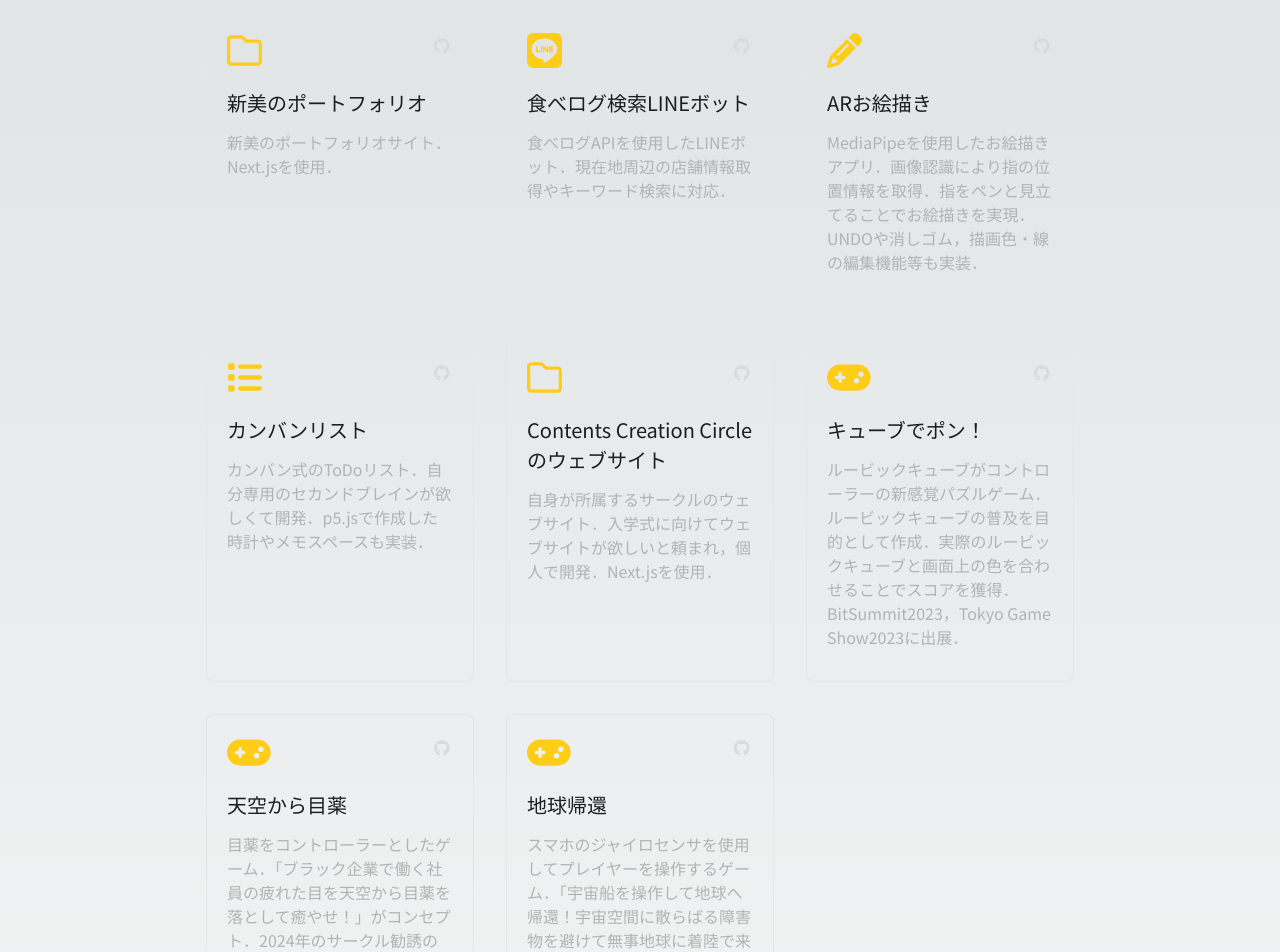
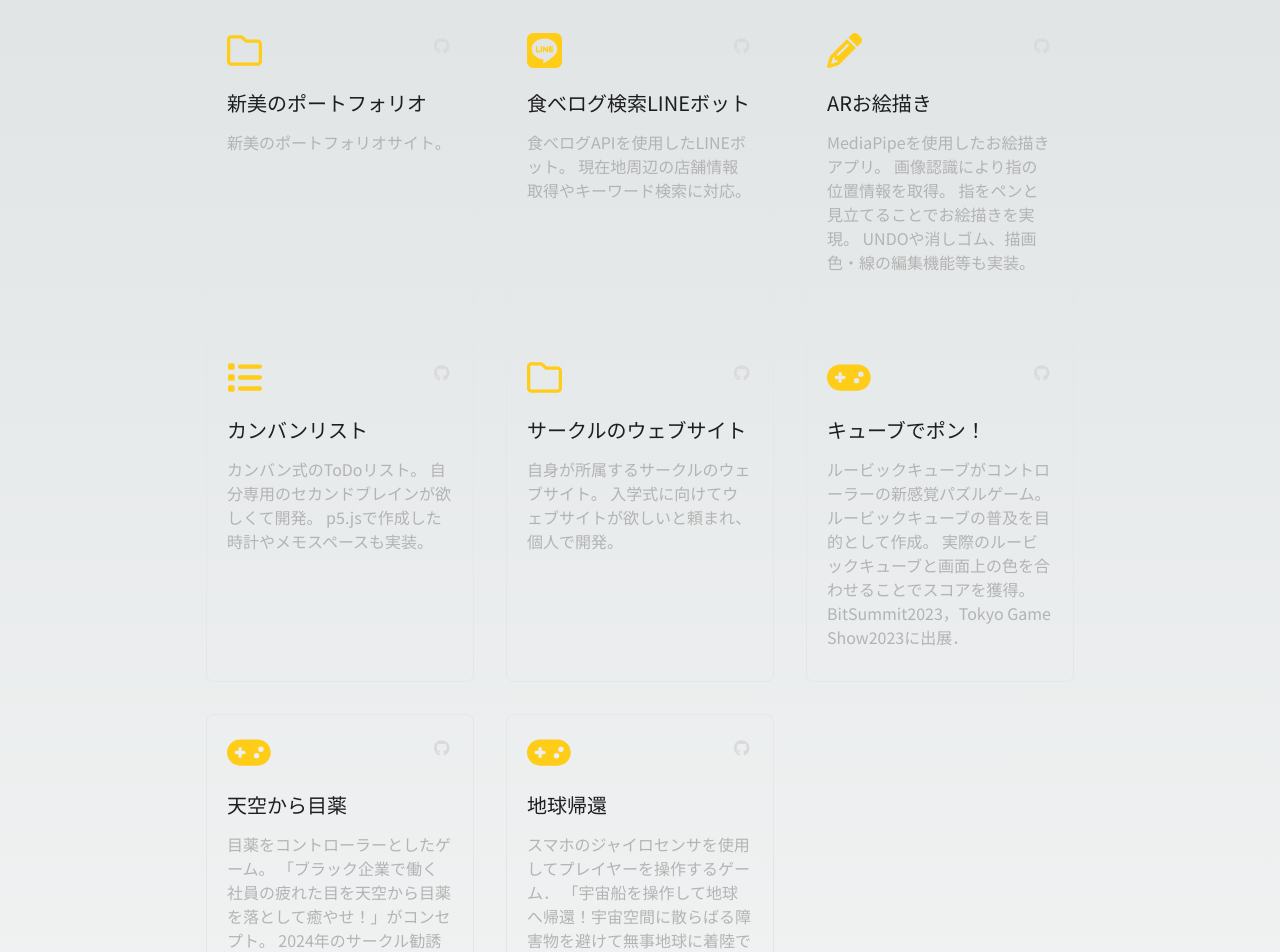
Before and after one commit to Niimijpn/my-portfolio, a Next.js app: page / in a window 1280 px wide. Shown: the part 740-1692 px from the top of the page. Built offline with nearby package versions, Linux system fonts and the light colour scheme.

Commit message:
feat: Update data

```diff
--- a/app/data.tsx
+++ b/app/data.tsx
@@ -1,6 +1,9 @@
-import { faTwitter, faGithub, faHtml5, faCss3Alt, faJsSquare, faPython, faReact, faUnity, faFigma, faWebAwesome, faLine } from '@fortawesome/free-brands-svg-icons';
+import { faTwitter, faGithub, faHtml5, faCss3Alt, faJsSquare, faPython, faReact, faUnity, faFigma, faLine } from '@fortawesome/free-brands-svg-icons';
 import { faEnvelope, faFolder } from '@fortawesome/free-regular-svg-icons';
-import { faGamepad, faLinkSlash, faList, faPencil } from '@fortawesome/free-solid-svg-icons';
+import { faGamepad, faList, faPencil } from '@fortawesome/free-solid-svg-icons';
+import { FontAwesomeIcon } from '@fortawesome/react-fontawesome';
+import Image from 'next/image';
+
 
 export const socialLinks = [
     { icon: faTwitter, url: 'https://twitter.com/just_for_ToB', label: 'Twitter' },
@@ -32,56 +35,113 @@ export const projectData = [
     {
         title: '新美のポートフォリオ',
         icon: faFolder,
-        description: '新美のポートフォリオサイト．Next.jsを使用．',
-        gitHubLink: '',
-        label: 'Website'
+        description: `新美のポートフォリオサイト。`,
+        gitHubLink: '404',
+        label: 'Website',
+        skills: [
+            <FontAwesomeIcon icon={faReact} />,
+            <FontAwesomeIcon icon={faHtml5} />,
+            <FontAwesomeIcon icon={faCss3Alt} />,
+            <FontAwesomeIcon icon={faJsSquare} />,
+            <Image className='my-2' src='./svg/next.svg' width={50} height={50} alt='next' />,
+        ],
     },
     {
         title: '食べログ検索LINEボット',
         icon: faLine,
-        description: '食べログAPIを使用したLINEボット．現在地周辺の店舗情報取得やキーワード検索に対応．',
+        description: `食べログAPIを使用したLINEボット。
+        現在地周辺の店舗情報取得やキーワード検索に対応。`,
         gitHubLink: 'https://github.com/Niimijpn/LineBot_Tabelog',
-        label: 'LineBOT'
+        label: 'LineBOT',
+        skills: [
+            <FontAwesomeIcon icon={faJsSquare} />,
+            <Image className='' src='./svg/messagingapi.svg' width={30} height={30} alt='line-messaging-api' />,
+
+        ],
     },
     {
         title: 'ARお絵描き',
         icon: faPencil,
-        description: 'MediaPipeを使用したお絵描きアプリ．画像認識により指の位置情報を取得．指をペンと見立てることでお絵描きを実現．UNDOや消しゴム，描画色・線の編集機能等も実装．',
+        description: `MediaPipeを使用したお絵描きアプリ。
+        画像認識により指の位置情報を取得。
+        指をペンと見立てることでお絵描きを実現。
+        UNDOや消しゴム、描画色・線の編集機能等も実装。`,
         gitHubLink: 'https://github.com/Niimijpn/gesture',
-        label: 'DrawingApp'
+        label: 'DrawingApp',
+        skills: [
+            <FontAwesomeIcon icon={faPython} />,
+            <Image className='' src='./svg/mediapipe.svg' width={25} height={25} alt='line-messaging-api' />,
+        ],
     },
     {
         title: 'カンバンリスト',
         icon: faList,
-        description: 'カンバン式のToDoリスト．自分専用のセカンドブレインが欲しくて開発．p5.jsで作成した時計やメモスペースも実装．',
+        description: `カンバン式のToDoリスト。
+        自分専用のセカンドブレインが欲しくて開発。
+        p5.jsで作成した時計やメモスペースも実装。`,
         gitHubLink: 'https://github.com/Niimijpn/kanban',
-        label: 'Kanban'
+        label: 'Kanban',
+        skills: [
+            <FontAwesomeIcon icon={faHtml5} />,
+            <FontAwesomeIcon icon={faCss3Alt} />,
+            <FontAwesomeIcon icon={faJsSquare} />,
+        ],
     },
     {
-        title: 'Contents Creation Circleのウェブサイト',
+        title: 'サークルのウェブサイト',
         icon: faFolder,
-        description: '自身が所属するサークルのウェブサイト．入学式に向けてウェブサイトが欲しいと頼まれ，個人で開発．Next.jsを使用．',
+        description: `自身が所属するサークルのウェブサイト。
+        入学式に向けてウェブサイトが欲しいと頼まれ、個人で開発。`,
         gitHubLink: 'https://github.com/CC-Circle/ccc-web',
-        label: 'Website'
+        label: 'Website',
+        skills: [
+            <FontAwesomeIcon icon={faHtml5} />,
+            <FontAwesomeIcon icon={faCss3Alt} />,
+            <FontAwesomeIcon icon={faJsSquare} />,
+            <FontAwesomeIcon icon={faReact} />,
+            <Image className='my-2' src='./svg/next.svg' width={50} height={50} alt='next' />,
+        ],
     },
     {
         title: 'キューブでポン！',
         icon: faGamepad,
-        description: 'ルービックキューブがコントローラーの新感覚パズルゲーム．ルービックキューブの普及を目的として作成．実際のルービックキューブと画面上の色を合わせることでスコアを獲得．BitSummit2023，Tokyo Game Show2023に出展．',
-        gitHubLink: ''
+        description: `ルービックキューブがコントローラーの新感覚パズルゲーム。
+        ルービックキューブの普及を目的として作成。
+        実際のルービックキューブと画面上の色を合わせることでスコアを獲得。
+        BitSummit2023，Tokyo Game Show2023に出展．`,
+        gitHubLink: '',
+        skills: [
+            <FontAwesomeIcon icon={faUnity} />,
+            <Image className='my-1' src='./svg/c-sharp.svg' width={15} height={15} alt='c#' />,
+            <FontAwesomeIcon icon={faFigma} />,
+        ],
     },
     {
         title: '天空から目薬',
         icon: faGamepad,
-        description: '目薬をコントローラーとしたゲーム．「ブラック企業で働く社員の疲れた目を天空から目薬を落として癒やせ！」がコンセプト．2024年のサークル勧誘のために制作．',
+        description: `目薬をコントローラーとしたゲーム。
+        「ブラック企業で働く社員の疲れた目を天空から目薬を落として癒やせ！」がコンセプト。
+        2024年のサークル勧誘のために制作。`,
         gitHubLink: 'https://github.com/otakumi-bekon/eye_drop',
-        label: 'Game'
+        label: 'Game',
+        skills: [
+            <FontAwesomeIcon icon={faUnity} />,
+            <Image className='my-1' src='./svg/c-sharp.svg' width={15} height={15} alt='c#' />,
+            <FontAwesomeIcon icon={faFigma} />,
+        ],
     },
     {
         title: '地球帰還',
         icon: faGamepad,
-        description: 'スマホのジャイロセンサを使用してプレイヤーを操作するゲーム．「宇宙船を操作して地球へ帰還！宇宙空間に散らばる障害物を避けて無事地球に着陸で来るか！」がコンセプト．サークルのゴールデンウィーク企画として個人で制作．',
+        description: `スマホのジャイロセンサを使用してプレイヤーを操作するゲーム．
+        「宇宙船を操作して地球へ帰還！宇宙空間に散らばる障害物を避けて無事地球に着陸で来るか！」がコンセプト。
+        サークルのゴールデンウィーク企画として個人で制作。`,
         gitHubLink: 'https://github.com/CC-Circle/GW2024_Niimi',
-        label: 'Game'
+        label: 'Game',
+        skills: [
+            <FontAwesomeIcon icon={faUnity} />,
+            <Image className='my-1' src='./svg/c-sharp.svg' width={15} height={15} alt='c#' />,
+            <FontAwesomeIcon icon={faFigma} />,
+        ],
     },
 ];
```
